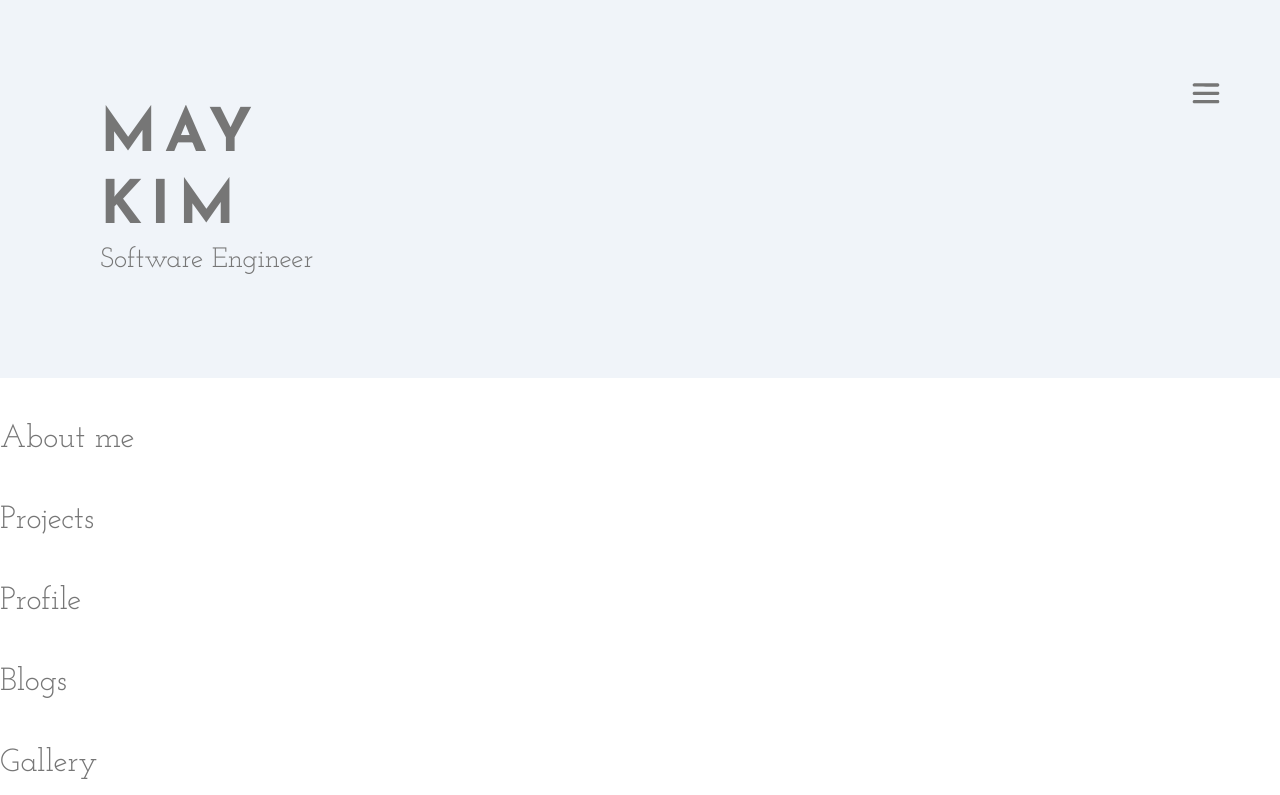
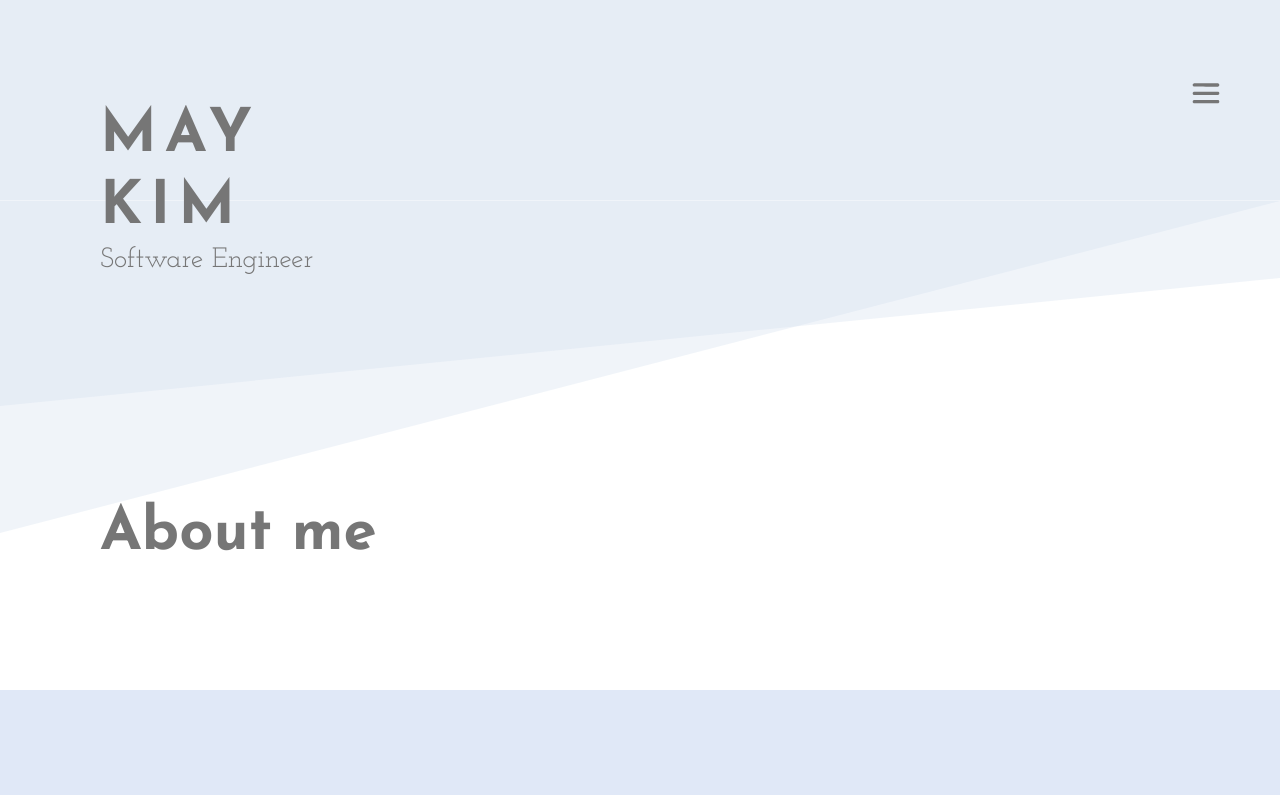
Before and after one commit to yammik/maykim.me, a React (Create React App) app: page / in a window 1280 px wide. Shown: the top 795 px of the page. Built offline with nearby package versions, Linux system fonts and the light colour scheme.

Commit message:
add overlay components

```diff
--- a/src/About.js
+++ b/src/About.js
@@ -1,9 +1,10 @@
 import React from "react";
+import { text, wrappers } from "./Styles";
 
 export default function About() {
   return (
-    <>
-      <h4>About me</h4>
-    </>
+    <wrappers.White>
+      <text.Heading>About me</text.Heading>
+    </wrappers.White>
   );
 }
--- a/src/Landing.js
+++ b/src/Landing.js
@@ -4,13 +4,16 @@ import { text, wrappers, EvenSpace } from "./Styles";
 
 export default function Landing() {
   return (
+    <>
       <wrappers.Blue>
         <NameWrapper>
           <text.Heading>MAY</text.Heading>
           <text.Heading>KIM</text.Heading>
         </NameWrapper>
         <text.SubHeading>Software Engineer</text.SubHeading>
+        <wrappers.BlueOverlay />
       </wrappers.Blue>
+    </>
   );
 }
 
--- a/src/Projects.js
+++ b/src/Projects.js
@@ -1,9 +1,10 @@
 import React from "react";
+import { text, wrappers } from "./Styles";
 
 export default function Projects() {
   return (
-    <>
-      <h4>Projects</h4>
-    </>
+    <wrappers.Bluer>
+      <text.Heading>Projects</text.Heading>
+    </wrappers.Bluer>
   );
 }
--- a/src/Styles.js
+++ b/src/Styles.js
@@ -1,23 +1,100 @@
 import React from "react";
 import styled from "styled-components";
 
+const colors = {
+  lBlue: "rgba(205, 218, 235, 0.3)",
+  dBlue: "rgba(153, 179, 227, 0.3)",
+  blueGreen: "rgba(129, 177, 156, 0.3)",
+  green: "rgba(222, 233, 228, 0.3)",
+  white: "#fff"
+};
+
 const ContentWrapper = styled.div`
   padding: 5rem;
+  padding-bottom: 0;
+  background-color: ${({ color }) => color};
+  z-index: -${({ order }) => order};
+  position: relative;
+  margin-bottom: 6rem;
+
+  &:after {
+    z-index: -${({ order }) => order};
+    content: "";
+    position: absolute;
+    bottom: -10vw;
+    left: 0%;
+    width: 0;
+    height: 0;
+    border-right: 100vw solid transparent;
+    border-top: 10vw solid ${({ color }) => color};
+  }
+`;
+
+const OverlayWrapper = styled(ContentWrapper)`
+  position: absolute;
+  left: 0;
+  right: 0;
+  top: 0;
+  z-index: -2;
+  padding: 5rem;
+
+  &:after {
+    bottom: -26vw;
+    border-top: 26vw solid ${({ color }) => color};
+  }
 `;
 
 export const wrappers = {
-  Blue: styled(ContentWrapper)`
-    background-color: rgba(205, 218, 235, 0.3);
-  `,
-  Bluer: styled(ContentWrapper)`
-    background-color: rgba(153, 179, 227, 0.3);
-  `,
-  BlueGreen: styled(ContentWrapper)`
-    background-color: rgba(129, 177, 156, 0.3);
-  `,
-  Green: styled(ContentWrapper)`
-    background-color: rgba(222, 233, 228, 0.3);
-  `
+  Blue: props => (
+    <ContentWrapper order={1} color={colors.lBlue}>
+      {props.children}
+    </ContentWrapper>
+  ),
+  BlueOverlay: props => (
+    <OverlayWrapper order={1} color={colors.lBlue}>
+      {props.children}
+    </OverlayWrapper>
+  ),
+  Bluer: props => (
+    <ContentWrapper order={2} color={colors.dBlue}>
+      {props.children}
+    </ContentWrapper>
+  ),
+  BluerOverlay: props => (
+    <OverlayWrapper order={2} color={colors.dBlue}>
+      {props.children}
+    </OverlayWrapper>
+  ),
+  BlueGreen: props => (
+    <ContentWrapper order={3} color={colors.blueGreen}>
+      {props.children}
+    </ContentWrapper>
+  ),
+  BlueGreenOverlay: props => (
+    <OverlayWrapper order={3} color={colors.blueGreen}>
+      {props.children}
+    </OverlayWrapper>
+  ),
+  Green: props => (
+    <ContentWrapper order={4} color={colors.green}>
+      {props.children}
+    </ContentWrapper>
+  ),
+  GreenOverlay: props => (
+    <OverlayWrapper order={4} color={colors.green}>
+      {props.children}
+    </OverlayWrapper>
+  ),
+  White: props => (
+    <ContentWrapper order={5} color={colors.white}>
+      {props.children}
+    </ContentWrapper>
+  ),
+  WhiteOverlay: props => (
+    <OverlayWrapper order={5} color={colors.white}>
+      {props.children}
+    </OverlayWrapper>
+  )
 };
 
 export const EvenSpace = styled.div`
```
Lines whose indentation alone changed are shown as unchanged.
